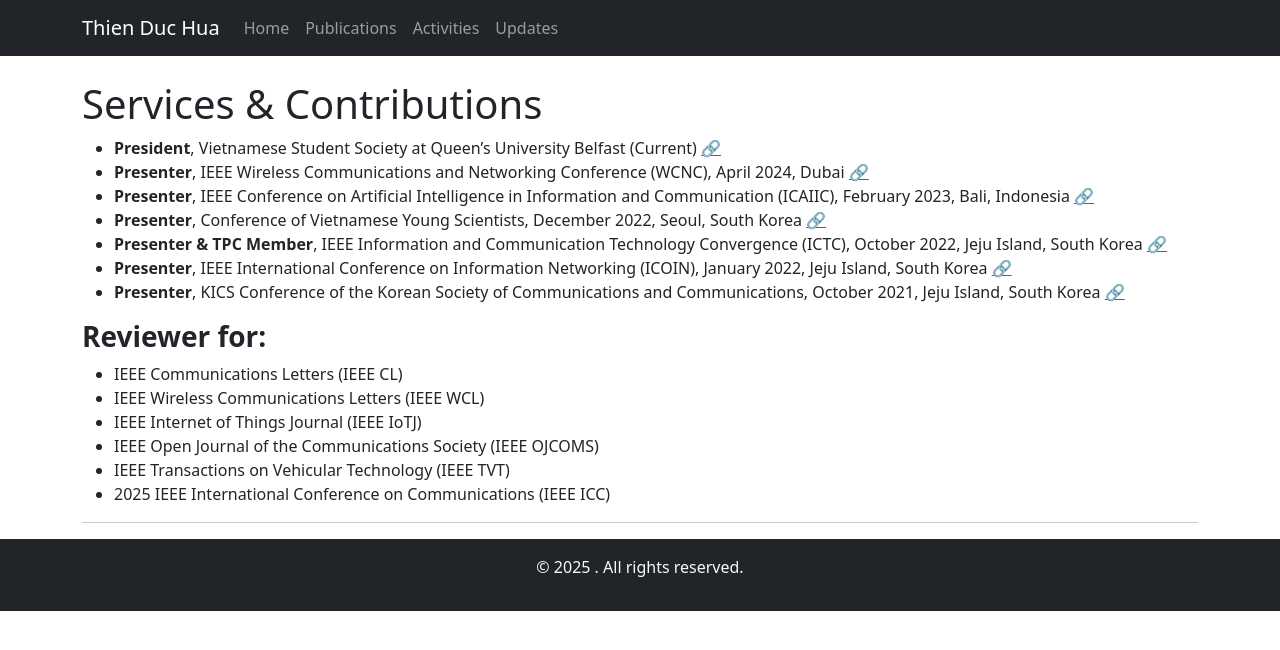
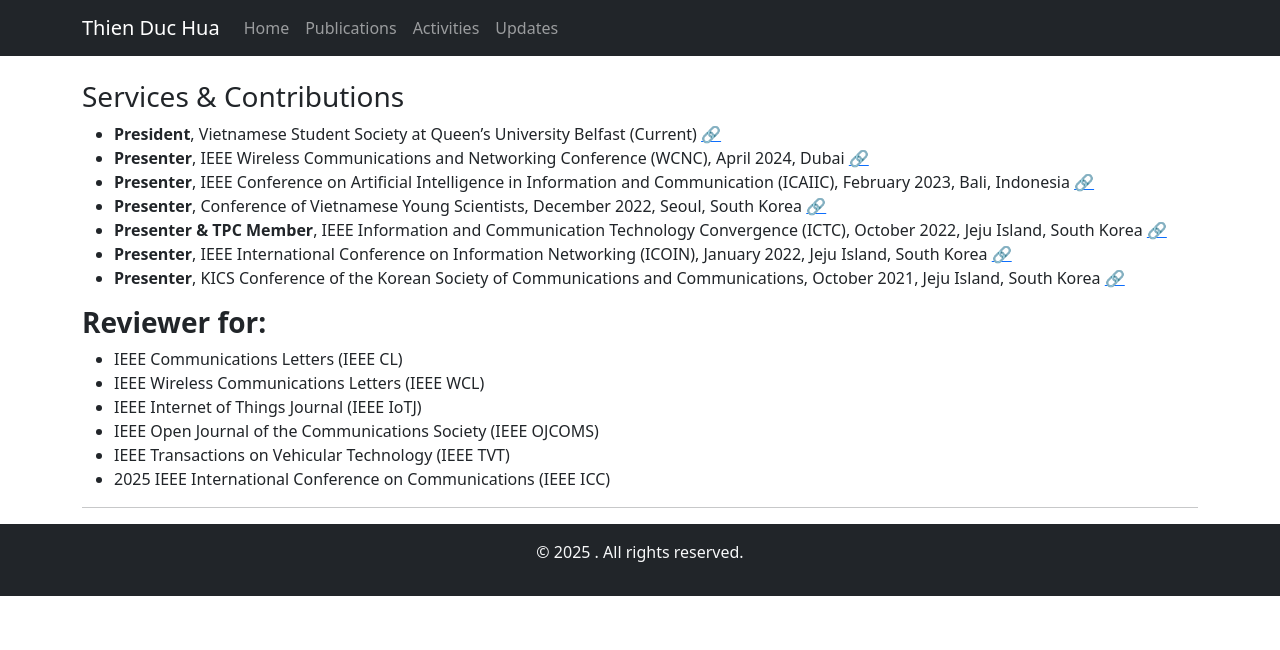
Before and after one commit to thienduchua/thienduchua.github.io, a Jekyll site: the page built from services.md, in a window 1280 px wide. Shown: the top 650 px of the page. Built offline with Jekyll 4.4.1, drawn with Linux system fonts in a browser that asks for light colours.

```diff
--- a/services.md
+++ b/services.md
@@ -3,7 +3,7 @@ layout: default
 title: Home
 ---
 
-# Services & Contributions
+### Services & Contributions
 
 - **President**, Vietnamese Student Society at Queen’s University Belfast (Current) [🔗](https://home.q-su.org/clubssocieties/vietnamese/)
 - **Presenter**, IEEE Wireless Communications and Networking Conference (WCNC), April 2024, Dubai [🔗](https://ieeexplore.ieee.org/document/10571002)
```
